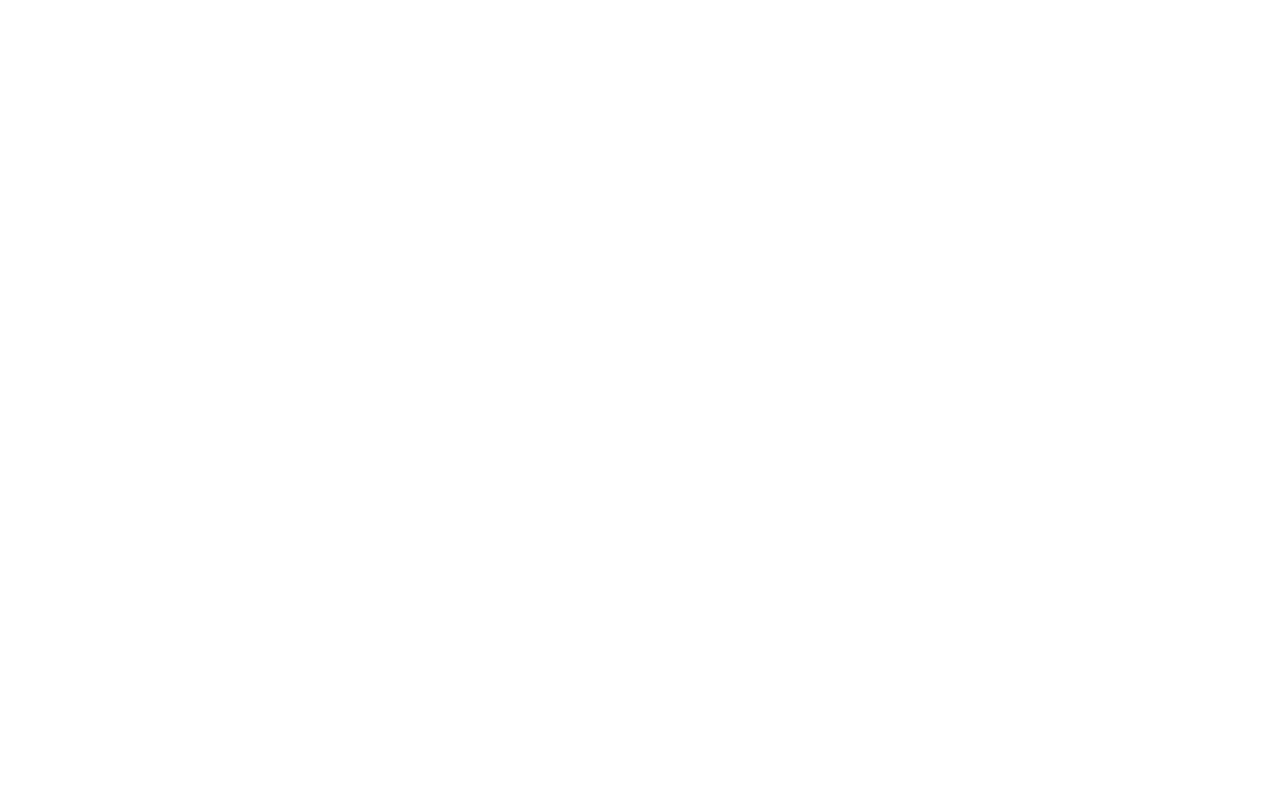
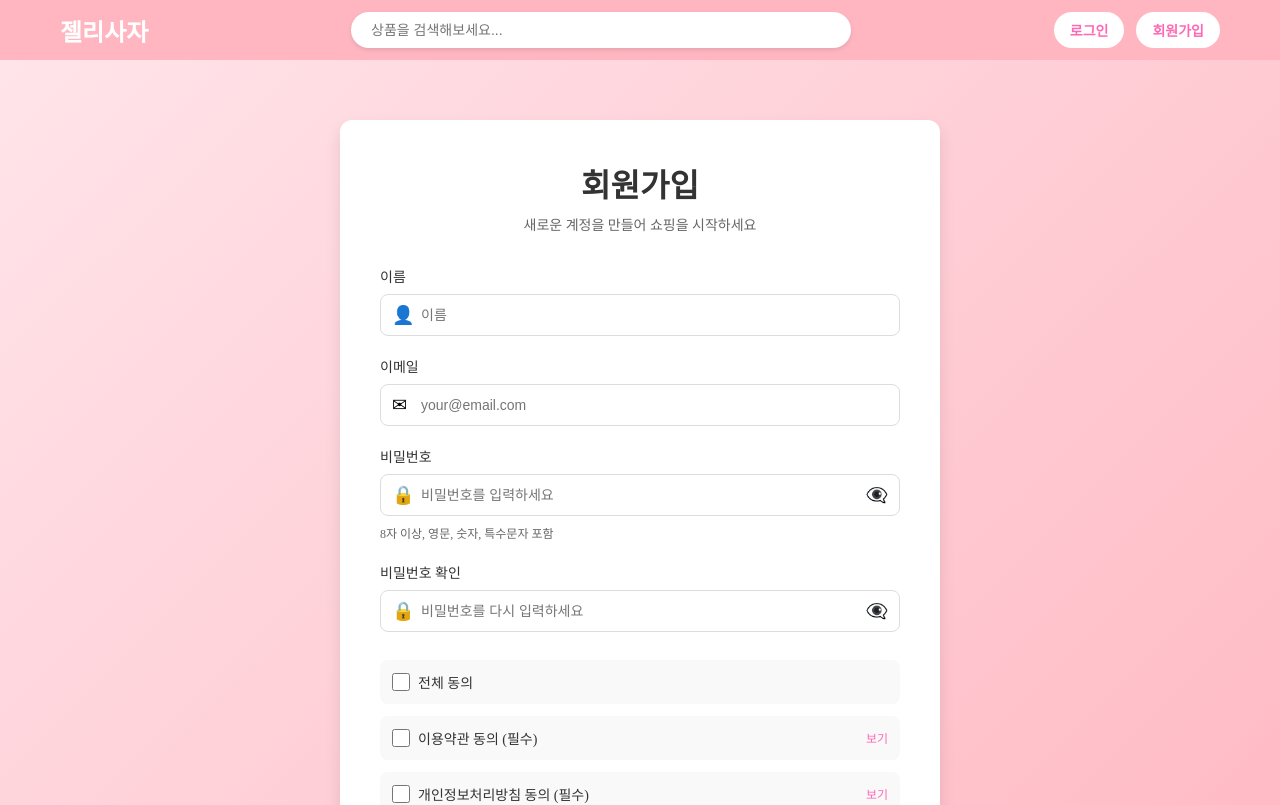
Before and after one commit to eunbyeol09160916/vibe-coding-shopping-mall, a React (Vite) app in the folder client/: page /register in a window 1280 px wide. Before the commit this address had no page. Shown: the top 805 px of the page. Built offline with nearby package versions, Linux system fonts and the light colour scheme.

Commit message:
진짜 최종최종

```diff
--- a/client/src/App.jsx
+++ b/client/src/App.jsx
@@ -19,6 +19,7 @@
       <Route path="/" element={<MainPage />} />
       <Route path="/login" element={<LoginPage />} />
       <Route path="/signup" element={<RegisterPage />} />
+      <Route path="/register" element={<RegisterPage />} />
       <Route path="/admin" element={<AdminPage />} />
       <Route path="/admin/products" element={<ProductManagePage />} />
       <Route path="/admin/products/new" element={<ProductCreatePage />} />
--- a/client/src/pages/Navbar.jsx
+++ b/client/src/pages/Navbar.jsx
@@ -265,12 +265,20 @@
           </div>
           <div className="navbar-right">
             {!user ? (
+              <>
                 <button
                   className="nav-button"
                   onClick={() => navigate("/login")}
                 >
                   로그인
                 </button>
+                <button
+                  className="nav-button"
+                  onClick={() => navigate("/register")}
+                >
+                  회원가입
+                </button>
+              </>
             ) : (
               <>
                 <div className="user-welcome-container">
--- a/client/src/pages/RegisterPage.jsx
+++ b/client/src/pages/RegisterPage.jsx
@@ -134,7 +134,28 @@
       const data = await response.json();
 
       if (response.ok) {
-        alert("회원가입이 완료되었습니다!");
+        // 회원가입 성공 후 자동 로그인
+        try {
+          const loginResponse = await fetch(`${API_ENDPOINTS.USERS}/login`, {
+            method: "POST",
+            headers: {
+              "Content-Type": "application/json",
+            },
+            body: JSON.stringify({
+              email: formData.email.trim(),
+              password: formData.password,
+            }),
+          });
+
+          const loginData = await loginResponse.json();
+
+          if (loginResponse.ok && loginData.success) {
+            // JWT 토큰 저장
+            if (loginData.data && loginData.data.token) {
+              localStorage.setItem("token", loginData.data.token);
+              localStorage.setItem("user", JSON.stringify(loginData.data.user));
+            }
+            alert("회원가입이 완료되었습니다! 자동으로 로그인되었습니다.");
             // 폼 초기화
             setFormData({
               name: "",
@@ -148,7 +169,18 @@
               privacy: false,
               marketing: false,
             });
-        navigate("/");
+            // 메인 페이지로 이동 (새로고침하여 Navbar 업데이트)
+            window.location.href = "/";
+          } else {
+            // 로그인 실패 시 회원가입은 성공했지만 로그인은 실패
+            alert("회원가입이 완료되었습니다. 로그인 페이지로 이동합니다.");
+            navigate("/login");
+          }
+        } catch (loginError) {
+          console.error("자동 로그인 오류:", loginError);
+          alert("회원가입이 완료되었습니다. 로그인 페이지로 이동합니다.");
+          navigate("/login");
+        }
       } else {
         // 서버에서 보낸 에러 메시지 표시
         alert(data.message || "회원가입에 실패했습니다.");
```
Lines whose indentation alone changed are shown as unchanged.
